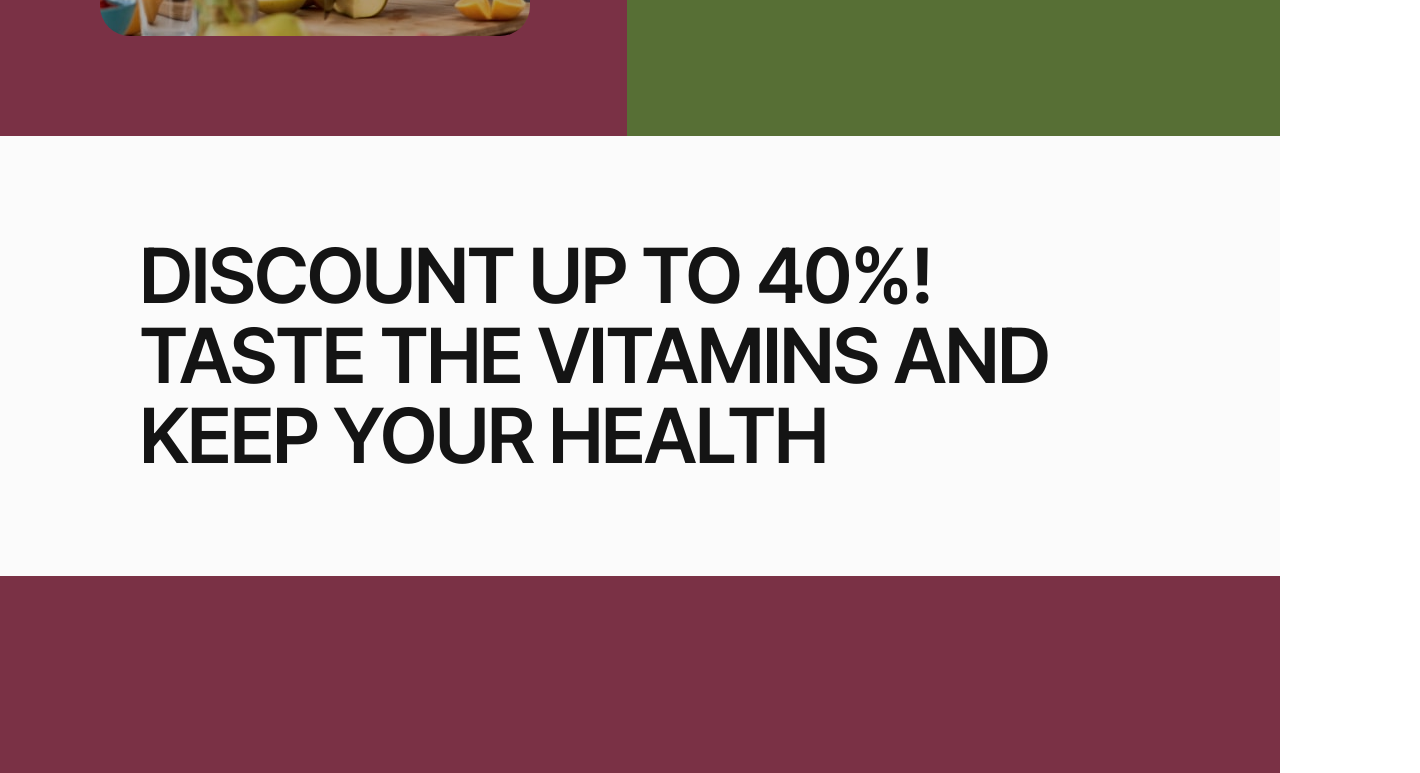
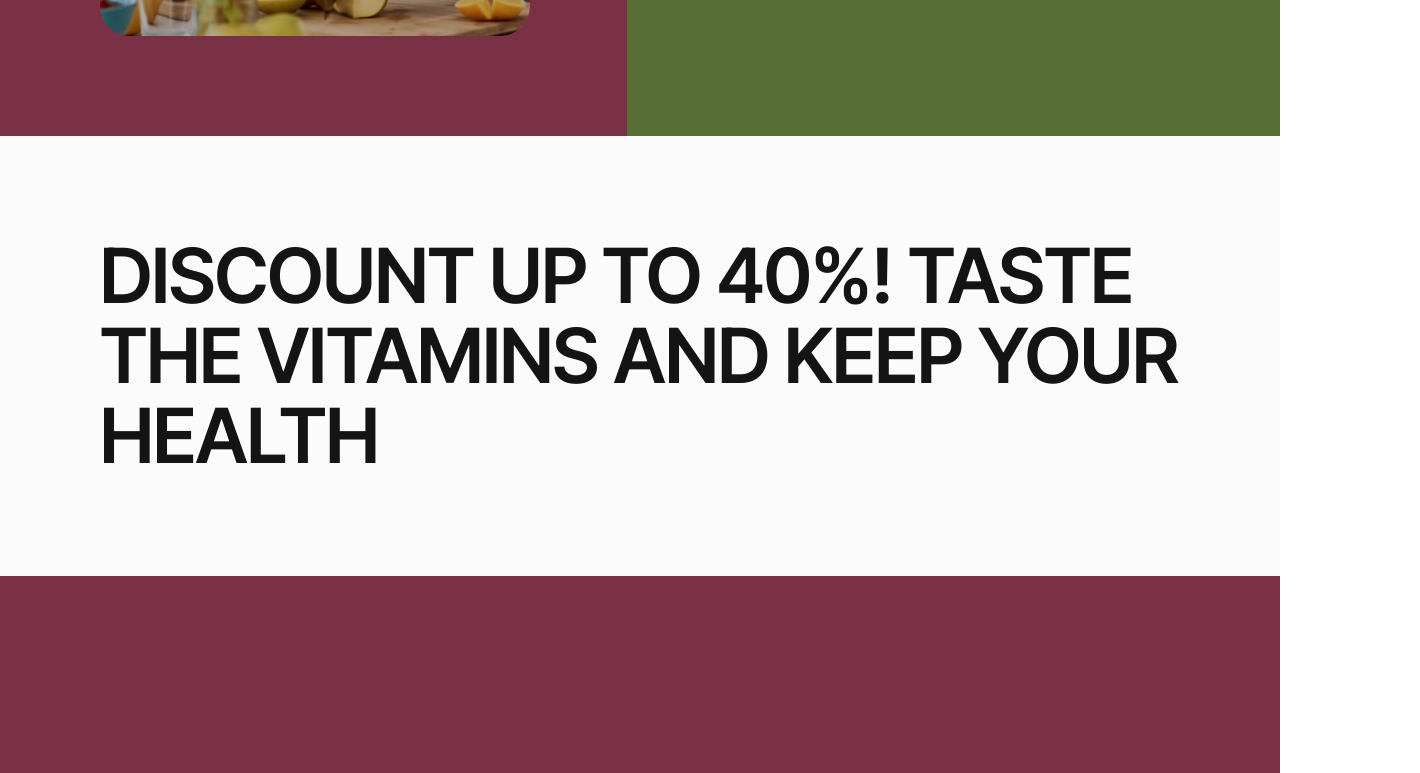
Before and after one commit to bahioiiia/P14-GreenHarvest, a website built with Vite: page src/index.html in a window 1280 px wide. Shown: the part 1780-2553 px from the top of the page, 1420 px wide, since content can reach past the window. Built offline with nearby package versions, Linux system fonts and the light colour scheme; files whose address does not match are found by name.

Commit message:
fix your-order

```diff
--- a/src/css/your-order.css
+++ b/src/css/your-order.css
@@ -165,9 +165,6 @@ a:focus {
 }
 
 @media screen and (min-width: 1280px) {
-  .container {
-    max-width: 1200px;
-  }
   .order-title {
     font-size: 64px;
     line-height: 1;
```
